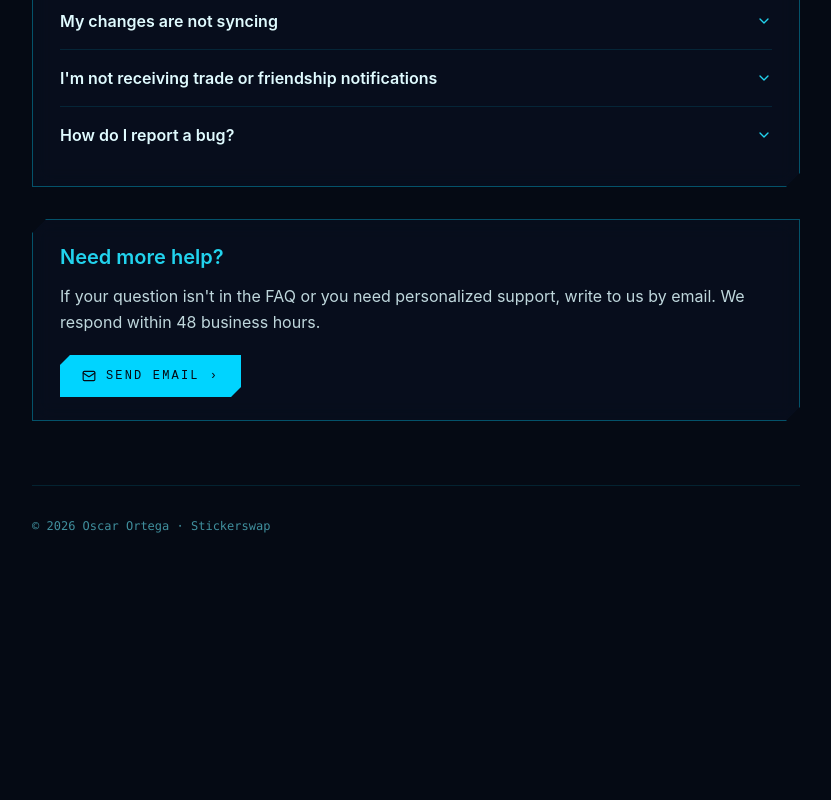
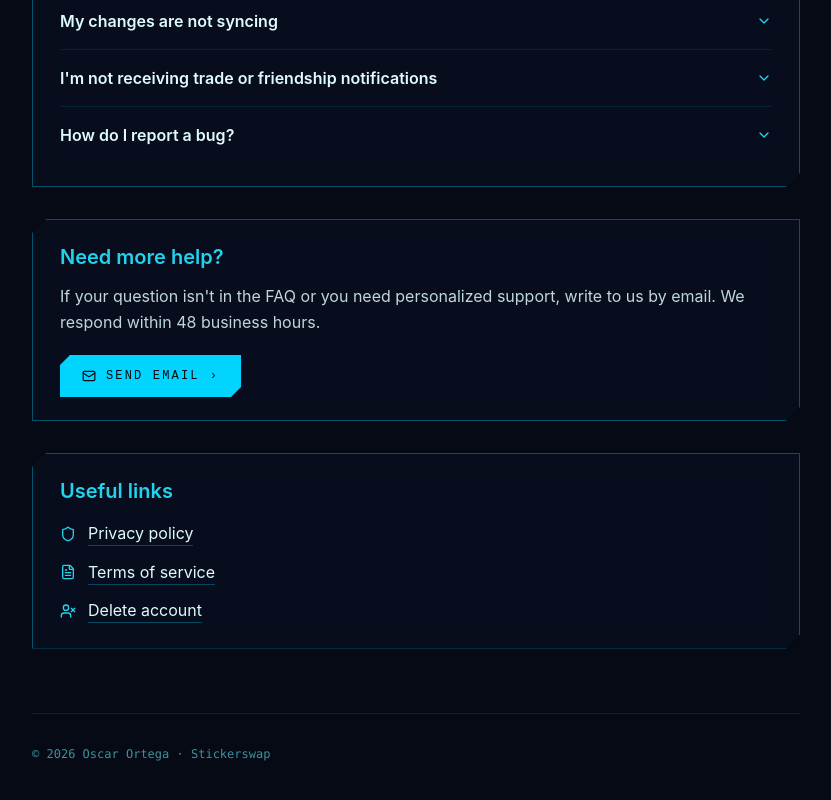
Before and after one commit to oscarortega14/portfolio, a React (Vite) app: page /apps/stickerswap/support in a window 1280 px wide. Shown: the part 1517-2317 px from the top of the page, without its empty margins (224-1055 px from the left). Before the commit the page ends 2099 px from the top, so only its background shows below. Built offline with nearby package versions, Linux system fonts and the light colour scheme.

Commit message:
feat(stickerswap): add useful links section

```diff
--- a/src/legal/StickerswapSupport.tsx
+++ b/src/legal/StickerswapSupport.tsx
@@ -1,7 +1,7 @@
 import { useState } from 'react';
 import { Link } from 'react-router-dom';
 import { motion, AnimatePresence } from 'framer-motion';
-import { ChevronDown, Mail } from 'lucide-react';
+import { ChevronDown, Mail, Shield, FileText, UserX } from 'lucide-react';
 import HologramCard from '@/components/HologramCard';
 import HologramButton from '@/components/HologramButton';
 import { useLocalized } from '@/hooks/useLocalized';
@@ -141,6 +141,14 @@ const content = {
       ctaBody:
         'Hola, necesito ayuda con:\n\nDescribí el problema:\n\nVersión de la app (Perfil → Acerca de):\nDispositivo y SO:\n',
     },
+    links: {
+      title: 'Enlaces útiles',
+      items: [
+        { to: '/apps/stickerswap/privacy', label: 'Política de privacidad', icon: 'shield' },
+        { to: '/apps/stickerswap/terms', label: 'Términos y condiciones', icon: 'fileText' },
+        { to: '/apps/stickerswap/delete-account', label: 'Eliminar cuenta', icon: 'userX' },
+      ],
+    },
   },
   en: {
     title: 'Support Center',
@@ -259,8 +267,24 @@ const content = {
       ctaBody:
         'Hi, I need help with:\n\nDescribe the problem:\n\nApp version (Profile → About):\nDevice and OS:\n',
     },
+    links: {
+      title: 'Useful links',
+      items: [
+        { to: '/apps/stickerswap/privacy', label: 'Privacy policy', icon: 'shield' },
+        { to: '/apps/stickerswap/terms', label: 'Terms of service', icon: 'fileText' },
+        { to: '/apps/stickerswap/delete-account', label: 'Delete account', icon: 'userX' },
+      ],
+    },
   },
 };
+
+const linkIconMap = {
+  shield: Shield,
+  fileText: FileText,
+  userX: UserX,
+} as const;
+
+type LinkIconName = keyof typeof linkIconMap;
 
 type FaqAccordionProps = {
   category: FaqCategory;
@@ -417,6 +441,32 @@ export default function StickerswapSupport() {
           </HologramCard>
         </div>
 
+        <div className="mt-8">
+          <HologramCard>
+            <h2 className="text-lg sm:text-xl font-semibold mb-4" style={{ color: 'var(--cyan-400)' }}>
+              {c.links.title}
+            </h2>
+            <ul className="space-y-3">
+              {c.links.items.map((link) => {
+                const Icon = linkIconMap[link.icon as LinkIconName];
+                return (
+                  <li key={link.to}>
+                    <Link
+                      to={link.to}
+                      className="inline-flex items-center gap-3 text-sm sm:text-base"
+                      style={{ color: 'var(--cyan-100)' }}
+                      {...cursor}
+                    >
+                      <Icon size={16} style={{ color: 'var(--cyan-400)' }} />
+                      <span style={{ borderBottom: '1px solid rgba(0,212,255,0.3)' }}>{link.label}</span>
+                    </Link>
+                  </li>
+                );
+              })}
+            </ul>
+          </HologramCard>
+        </div>
+
         <div
           className="mt-16 pt-8 text-xs font-mono"
           style={{
```
